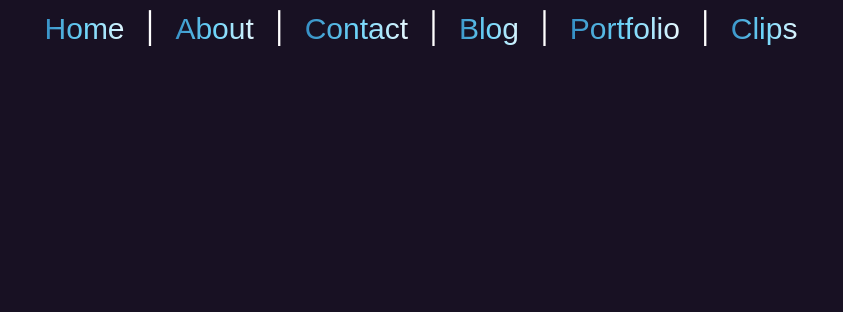
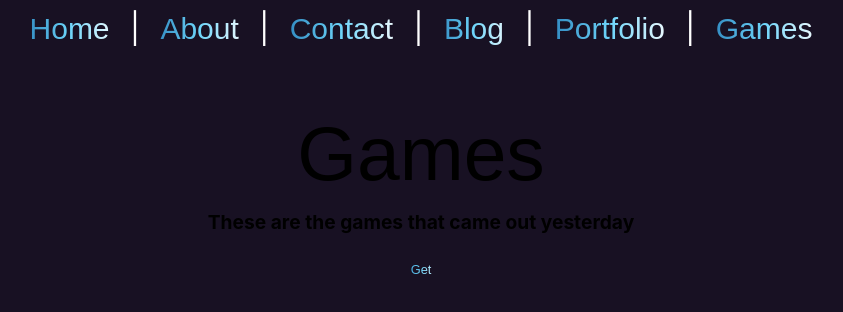
Before and after one commit to mmoord/Maxwell-Moord-FE, a React (Create React App) app in the folder website-fe/: page /games in a window 1280 px wide. Shown: the top 312 px of the page, without its empty margins (219-1062 px from the left). Built offline with nearby package versions, Linux system fonts and the light colour scheme.

Commit message:
added the starting framework for the games section

```diff
--- a/website-fe/src/App.js
+++ b/website-fe/src/App.js
@@ -6,7 +6,8 @@ import About from './components/aboutme/about.jsx';
 import Contact from './components/contactpage/contact';
 import Blog from './components/blogpage/blog';
 import Portfolio from './components/portfoliopage/portfolio';
-import Clips from './components/clips/clips';
+//import Clips from './components/clips/clips';
+import Games from './components/games/games';
 
 
 
@@ -21,7 +22,7 @@ function App() {
           <Route path="/contact" element={<Contact/>} />
           <Route path="/blog" element={<Blog/>} />
           <Route path="/portfolio" element={<Portfolio/>} />
-          <Route path="/clips" element={<Clips/>} />
+          <Route path="/games" element={<Games/>} />
 
         </Routes>
       </BrowserRouter>
--- /dev/null
+++ b/website-fe/src/components/games/games.jsx
@@ -0,0 +1,59 @@
+import React from "react";
+//import styles from "./home.css";
+
+export default function Games() {
+
+
+    const getGames = async () => {
+
+        const response = await fetch("https://api.rawg.io/api/games?dates=2023-06-11,2023-06-12&key=1a91da0a5c3544e699f0668dcdec0a6c&ordering=released&page=1&page_size=68&search_exact=true&platforms=4")
+        const data = await response.json()
+        console.log("Game Info")
+        console.log(data)
+        const output = getGameInfo(data)
+        return output;
+
+    }
+    function getGameInfo(data){
+        const index = 0;
+
+        console.log("Output")
+        const output = data.results.map((e, index) =>
+
+        <div>
+
+            {console.log("Name")}
+            <h3>{e.name}</h3>
+            {console.log(e.name)}
+            <h1>{e.id}</h1>
+
+        </div> )
+        return output;
+    }
+
+  return(
+  <>
+
+  <p>
+  <h1>Games</h1>
+
+  <br/>
+
+  <h2>These are the games that came out yesterday</h2>
+    <button onClick={getGames}>Get</button>
+
+
+
+
+
+
+
+  <br/>
+
+
+</p>
+
+
+</>
+  )
+}
--- a/website-fe/src/components/homepage/home.jsx
+++ b/website-fe/src/components/homepage/home.jsx
@@ -12,9 +12,9 @@ export default function Home() {
 
   <h2>My name is Maxwell Moord</h2>
 
-  I have decided to make a game
+  I didnt figure out how to do that, so I am going to add new game releases here instead.
   <br/>
-  I want to see what the best clips of each month are
+
 
 </p>
 
--- a/website-fe/src/components/navbar/navbar.jsx
+++ b/website-fe/src/components/navbar/navbar.jsx
@@ -17,7 +17,7 @@ export default function Navbar() {
         <span> | </span>
         <button onClick={()=>navigate("/portfolio")}>Portfolio</button>
         <span> | </span>
-        <button onClick={()=>navigate("/clips")}>Clips</button>
+        <button onClick={()=>navigate("/games")}>Games</button>
     </nav>
   );
 }
```
